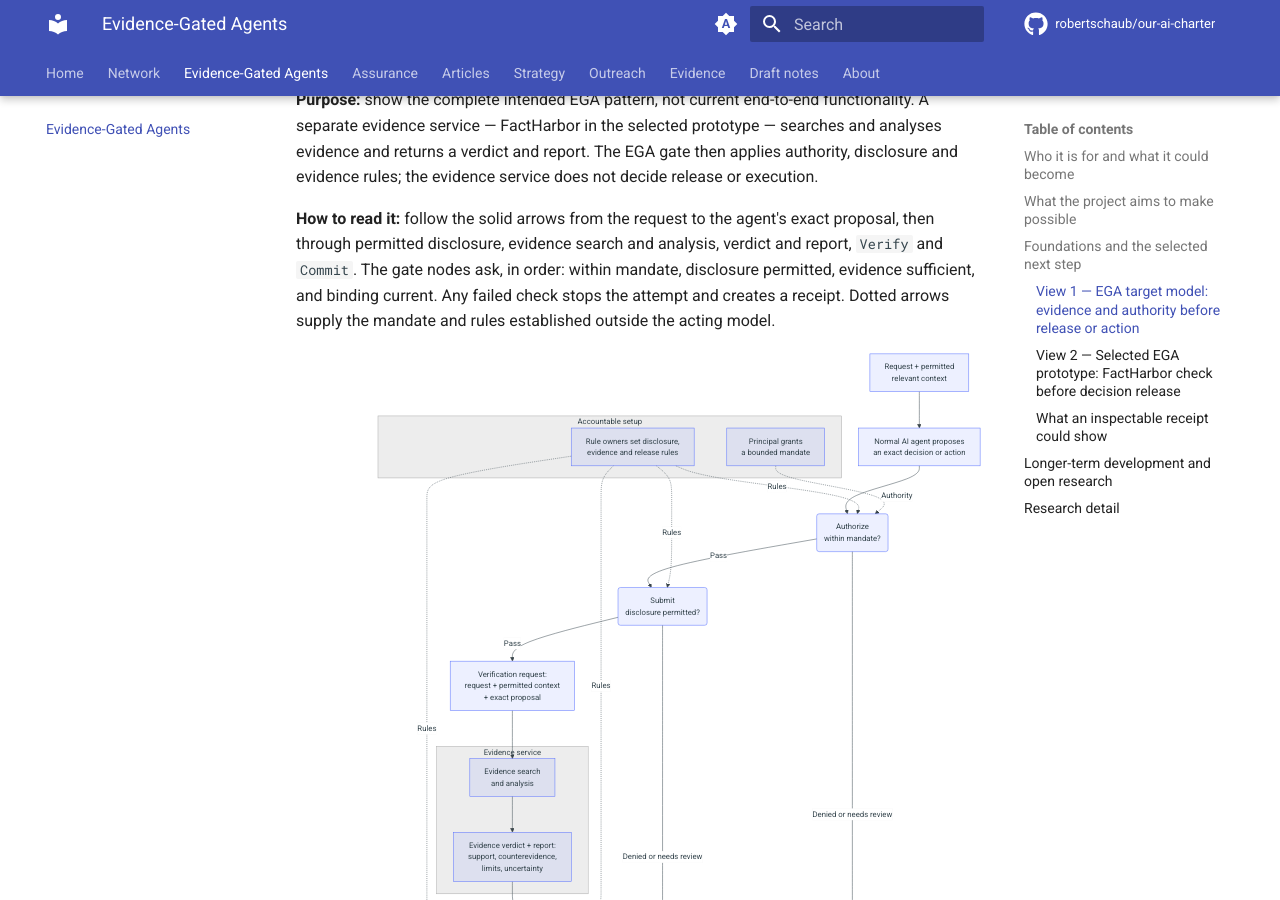
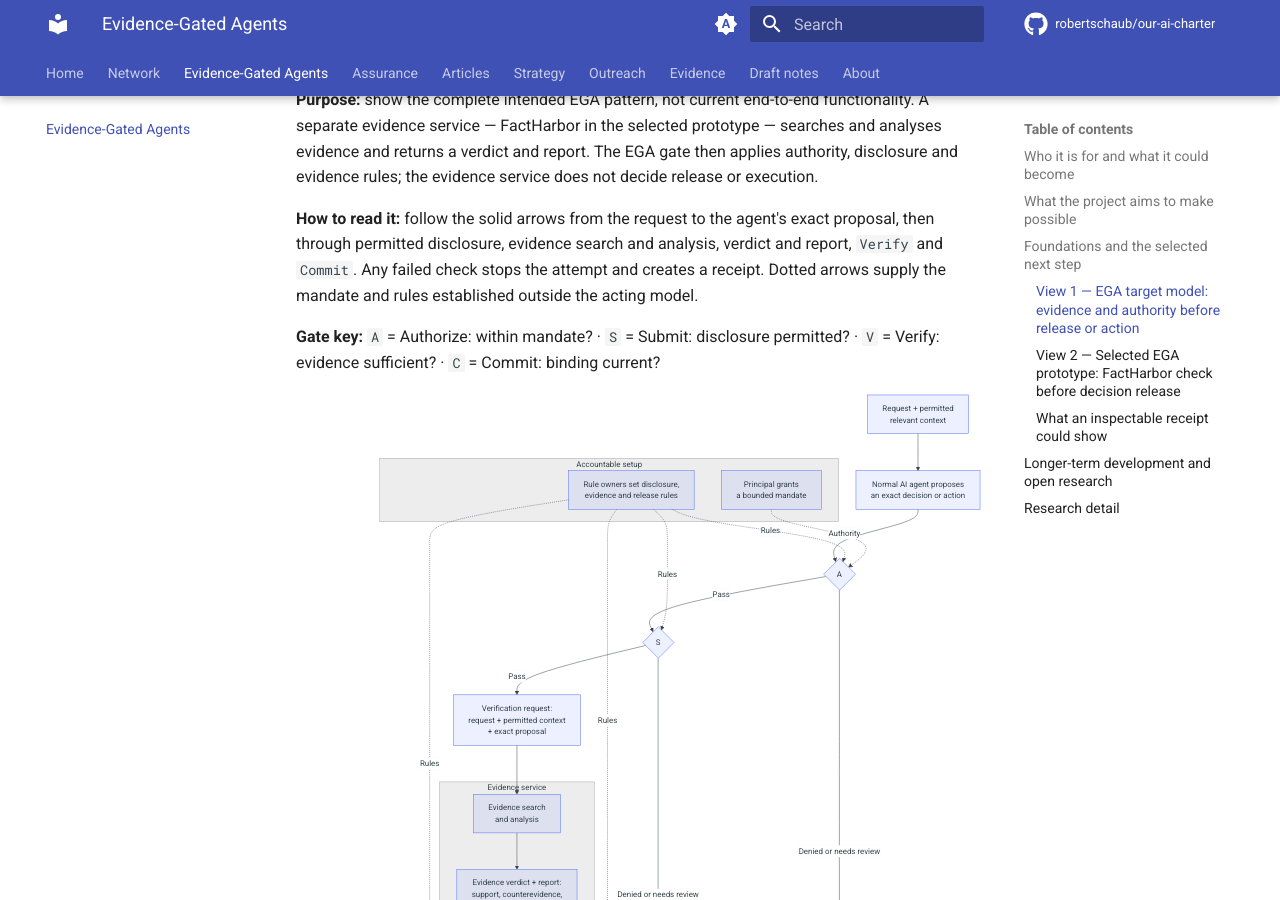
Before and after one commit to robertschaub/our-ai-charter, an MkDocs documentation site: the page built from docs/Assurance/Concepts/evidence-gated-agents.md, in a window 1280 px wide and 900 px high, scrolled down 2198 px. Built offline with MkDocs 1.6.1 and Material for MkDocs 9.7.7, drawn with Linux system fonts in a browser that asks for light colours; plug-ins that fetch from the network failed and are left out; comment, search, counter and statistics services are not loaded; some of the changed lines change nothing that is shown; some of the changed text lies outside the part shown.

Commit message:
docs(ega): use compact keyed decision diamonds

````diff
--- a/docs/Assurance/Concepts/evidence-gated-agents.md
+++ b/docs/Assurance/Concepts/evidence-gated-agents.md
@@ -51,7 +51,9 @@ EGA draws on three related pieces of work:
 
 **Purpose:** show the complete intended EGA pattern, not current end-to-end functionality. A separate evidence service — FactHarbor in the selected prototype — searches and analyses evidence and returns a verdict and report. The EGA gate then applies authority, disclosure and evidence rules; the evidence service does not decide release or execution.
 
-**How to read it:** follow the solid arrows from the request to the agent's exact proposal, then through permitted disclosure, evidence search and analysis, verdict and report, `Verify` and `Commit`. The gate nodes ask, in order: within mandate, disclosure permitted, evidence sufficient, and binding current. Any failed check stops the attempt and creates a receipt. Dotted arrows supply the mandate and rules established outside the acting model.
+**How to read it:** follow the solid arrows from the request to the agent's exact proposal, then through permitted disclosure, evidence search and analysis, verdict and report, `Verify` and `Commit`. Any failed check stops the attempt and creates a receipt. Dotted arrows supply the mandate and rules established outside the acting model.
+
+**Gate key:** `A` = Authorize: within mandate? · `S` = Submit: disclosure permitted? · `V` = Verify: evidence sufficient? · `C` = Commit: binding current?
 
 ```mermaid
 flowchart TD
@@ -65,15 +67,15 @@ flowchart TD
     P -. Rules .-> V
     P -. Rules .-> C
     U["Request + permitted<br/>relevant context"] --> A["Normal AI agent proposes<br/>an exact decision or action"]
-    A --> AU("Authorize<br/>within mandate?")
-    AU -->|Pass| SU("Submit<br/>disclosure permitted?")
+    A --> AU{"A"}
+    AU -->|Pass| SU{"S"}
     SU -->|Pass| Q["Verification request:<br/>request + permitted context<br/>+ exact proposal"]
     subgraph ES["Evidence service"]
         SEA["Evidence search<br/>and analysis"] --> VR["Evidence verdict + report:<br/>support, counterevidence,<br/>limits, uncertainty"]
     end
     Q --> SEA
-    VR --> V("Verify<br/>evidence sufficient?")
-    V -->|Pass| C("Commit<br/>binding current?")
+    VR --> V{"V"}
+    V -->|Pass| C{"C"}
     C -->|Pass| O["Release decision or execute<br/>the authorised action"]
     O --> R["Record outcome<br/>and issue receipt"]
     R --> Y["Rely, inspect, challenge<br/>and correct"]
@@ -95,17 +97,19 @@ flowchart TD
 
 **How to read it:** follow the request to the normal agent's exact decision, through authority and disclosure checks, FactHarbor's evidence search and analysis, its verdict and report, and the EGA release rule. `Commit` binds the checked version; release and stop both produce a receipt.
 
+**Gate key:** `A/S` = authority and disclosure pass? · `V` = EGA evidence rule pass?
+
 The controlled evaluation selects requests expected to yield one clear, non-complex decision. Free requests remain available for exploration. A decision may contain related components, but the prototype does not test several independent decision and effect paths.
 
 ```mermaid
 flowchart TD
     U["Free request + permitted<br/>relevant context"] --> A["Normal AI agent proposes<br/>one exact decision"]
-    A --> G("Authority + disclosure<br/>pass?")
+    A --> G{"A/S"}
     G -->|No| N["Stop"]
     G -->|Yes| Q["Verification request:<br/>request + permitted context<br/>+ exact decision"]
     Q --> F["FactHarbor:<br/>evidence search and analysis"]
     F --> FR["FactHarbor verdict + report:<br/>support, counterevidence,<br/>limits, uncertainty"]
-    FR --> R("EGA rule<br/>pass?")
+    FR --> R{"V"}
     R -->|No / unclear / error| N
     R -->|Yes| C["Commit binds the exact<br/>checked decision and recipient"]
     C --> O["Release decision"]
````
